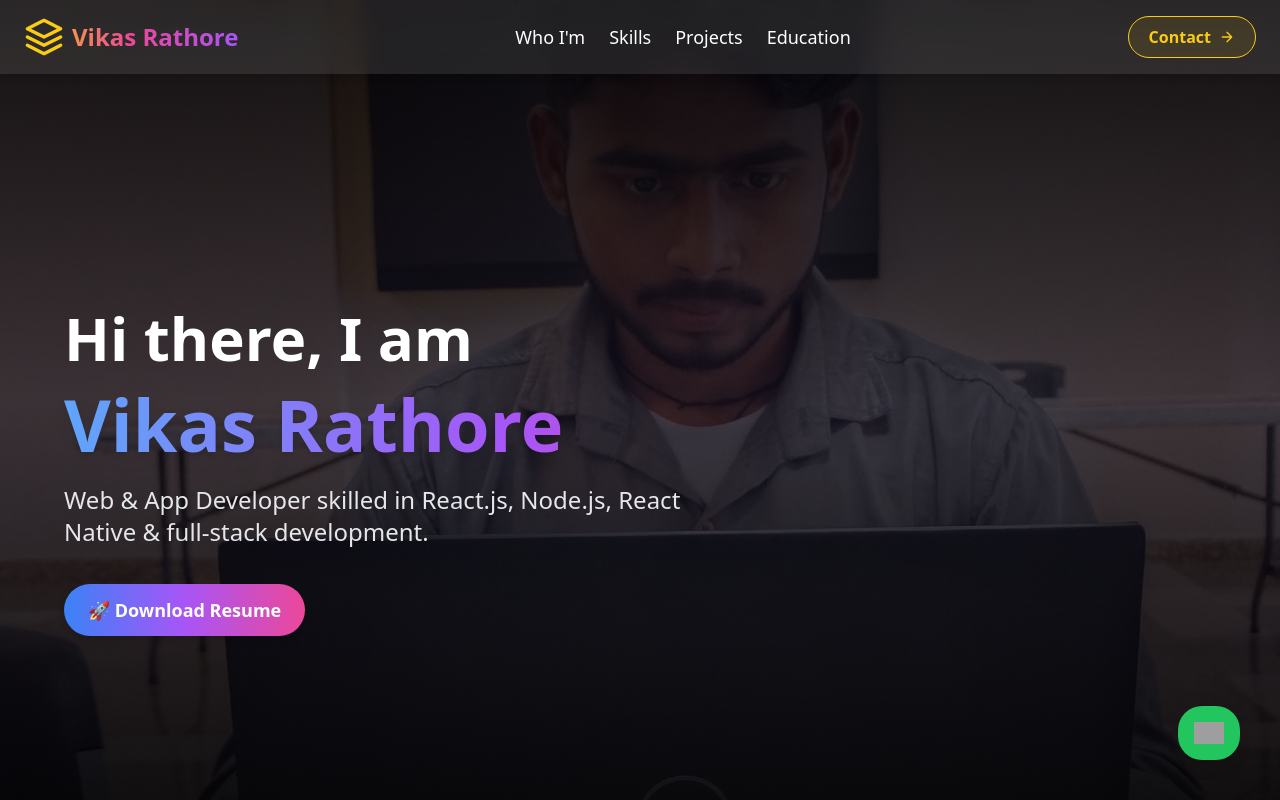
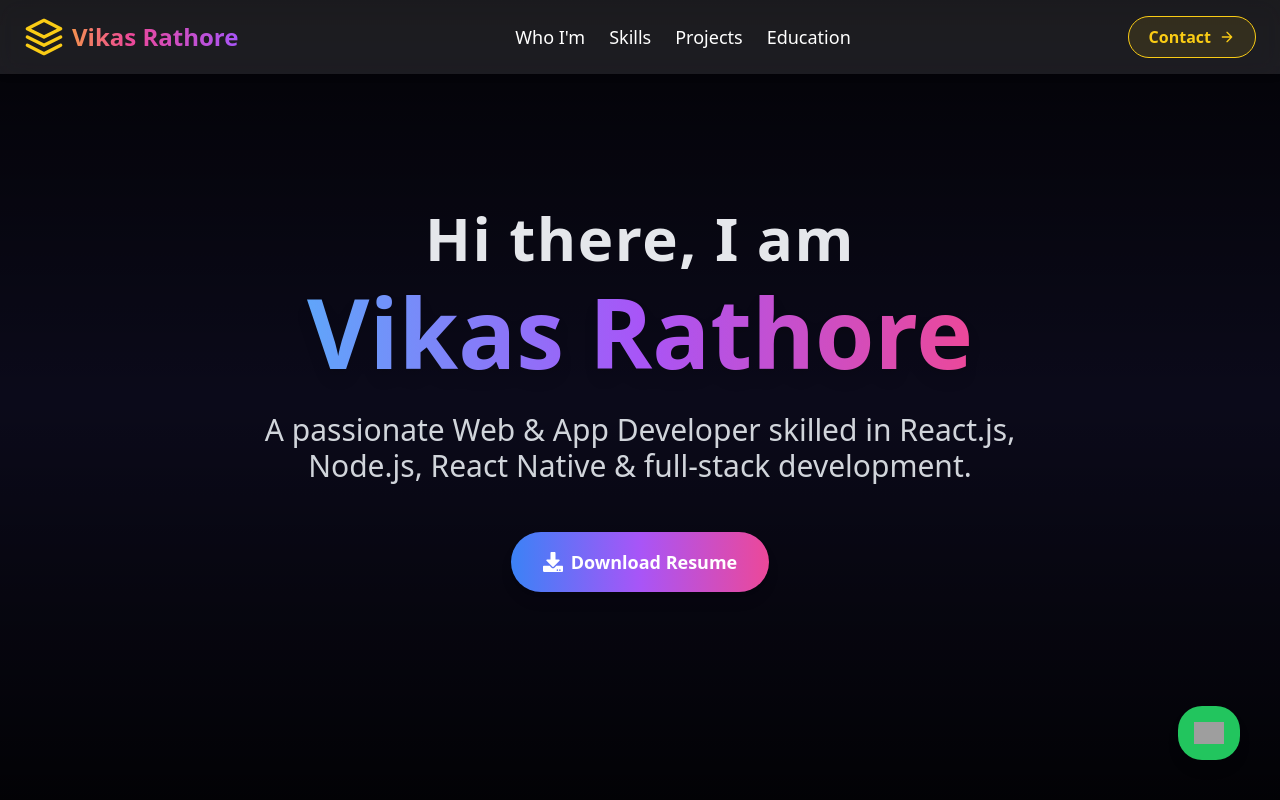
Before and after one commit to vikasrath/vikas-porfolio, a Next.js app: page / in a window 1280 px wide. Shown: the top 800 px of the page. Built offline with nearby package versions, Linux system fonts and the light colour scheme; grey boxes are pictures that could not be loaded.

Commit message:
Refactor HeroSection component to use framer-motion for animations, enhance layout and styling, and improve button functionality with an icon.

```diff
--- a/src/components/hero/HeroSection.jsx
+++ b/src/components/hero/HeroSection.jsx
@@ -1,71 +1,85 @@
 "use client";
 
 import React from "react";
-import { motion } from "motion/react";
+import { motion } from "framer-motion"; // Note: Use framer-motion instead of motion/react
+import { FaDownload } from "react-icons/fa"; // Added for a better icon on the button
+
+// A subtle background component
+const BackgroundComponent = () => {
+  return (
+    <div className="absolute inset-0 z-0">
+      <div className="w-full h-full bg-[#0B0A1A]"></div>
+      <div className="absolute inset-0 bg-grid-white/[0.05] [mask-image:linear-gradient(to_bottom,transparent,white,transparent)]"></div>
+      <div className="absolute inset-0 bg-gradient-to-b from-black/80 via-transparent to-black/80"></div>
+    </div>
+  );
+};
+
+// Animation variants for staggered reveal
+const containerVariants = {
+  hidden: { opacity: 0 },
+  visible: {
+    opacity: 1,
+    transition: {
+      staggerChildren: 0.2,
+    },
+  },
+};
+
+const itemVariants = {
+  hidden: { opacity: 0, y: 40 },
+  visible: { opacity: 1, y: 0, transition: { duration: 0.6 } },
+};
 
 function HeroSection() {
   return (
-    <div className="relative w-full min-h-screen overflow-hidden bg-[#0B0A1A] flex items-center justify-start px-6 md:px-16 py-20 md:py-0">
-      {/* Background Image */}
-      <div className="absolute inset-0 z-0">
-        <img
-          src="/myimg3.jpg"
-          alt="Background"
-          className="w-full h-full object-cover  opacity-25"
-        />
-        <div className="absolute inset-0 bg-gradient-to-b from-black via-transparent to-black opacity-70"></div>
-      </div>
+    <div className="relative w-full min-h-screen flex items-center justify-center overflow-hidden bg-[#0B0A1A]">
+      <BackgroundComponent />
 
       {/* Foreground Content */}
-      <div className="relative z-10 flex flex-col gap-1 md:gap-5 max-w-4xl w-full text-white text-left mt-48 md:mt-36">
+      <motion.div
+        variants={containerVariants}
+        initial="hidden"
+        whileInView="visible"
+        viewport={{ once: true, amount: 0.5 }}
+        className="relative z-10 flex flex-col items-center justify-center gap-4 text-center text-white px-6 md:px-16 py-20"
+      >
         <motion.h1
-          initial={{ opacity: 0, y: 40 }}
-          whileInView={{ opacity: 1, y: 0 }}
-          transition={{ duration: 0.6, delay: 0.2 }}
-          viewport={{ once: true }}
-          className="text-3xl sm:text-4xl md:text-5xl lg:text-6xl font-extrabold leading-tight"
+          variants={itemVariants}
+          className="text-3xl sm:text-4xl md:text-5xl lg:text-6xl font-semibold leading-tight tracking-wide text-gray-200"
         >
           Hi there, I am
         </motion.h1>
 
         <motion.h1
-          initial={{ opacity: 0, y: 40 }}
-          whileInView={{ opacity: 1, y: 0 }}
-          transition={{ duration: 0.6, delay: 0.4 }}
-          viewport={{ once: true }}
-          className="text-4xl sm:text-5xl md:text-6xl lg:text-7xl font-extrabold bg-gradient-to-r from-blue-400 via-purple-500 to-pink-500 text-transparent bg-clip-text drop-shadow-lg"
+          variants={itemVariants}
+          className="text-5xl sm:text-6xl md:text-7xl lg:text-8xl font-extrabold bg-gradient-to-r from-blue-400 via-purple-500 to-pink-500 text-transparent bg-clip-text drop-shadow-lg"
         >
-        Vikas Rathore
+          Vikas Rathore
         </motion.h1>
 
         <motion.p
-          initial={{ opacity: 0, y: 40 }}
-          whileInView={{ opacity: 1, y: 0 }}
-          transition={{ duration: 0.6, delay: 0.6 }}
-          viewport={{ once: true }}
-          className="md:mt-1 sm:mt-2 text-base sm:text-lg md:text-xl lg:text-2xl text-gray-200 max-w-2xl"
+          variants={itemVariants}
+          className="md:mt-4 text-lg sm:text-xl md:text-2xl lg:text-3xl font-light text-gray-300 max-w-3xl"
         >
-           Web & App Developer skilled in React.js, Node.js, React Native & full-stack development.
+          A passionate Web & App Developer skilled in React.js, Node.js, React Native & full-stack development.
         </motion.p>
 
-        <motion.div
-          initial={{ opacity: 0, y: 40 }}
-          whileInView={{ opacity: 1, y: 0 }}
-          transition={{ duration: 0.6, delay: 0.8 }}
-          viewport={{ once: true }}
-          className="mt-4"
-        >
+        <motion.div variants={itemVariants} className="mt-8">
           <a
             href="/FullStack-Resume.pdf"
-            download="Vikas_Resume.pdf"
-            className="inline-block px-4 py-2 sm:px-6 sm:py-3 text-base sm:text-lg font-semibold rounded-full
-        bg-gradient-to-r from-blue-500 via-purple-500 to-pink-500 text-white
-        shadow-md hover:scale-105 transition-transform duration-300"
+            download="Vikas_Rathore_Resume.pdf"
+            className="inline-flex items-center gap-2 px-8 py-4 text-base sm:text-lg font-bold rounded-full
+            bg-gradient-to-r from-blue-500 via-purple-500 to-pink-500 text-white
+            shadow-lg hover:scale-105 transition-transform duration-300 group"
           >
-            🚀 Download Resume
+            <FaDownload className="text-xl group-hover:animate-bounce" />
+            <span className="relative">
+              Download Resume
+            </span>
           </a>
         </motion.div>
-      </div>
+      </motion.div>
     </div>
   );
 }
```
